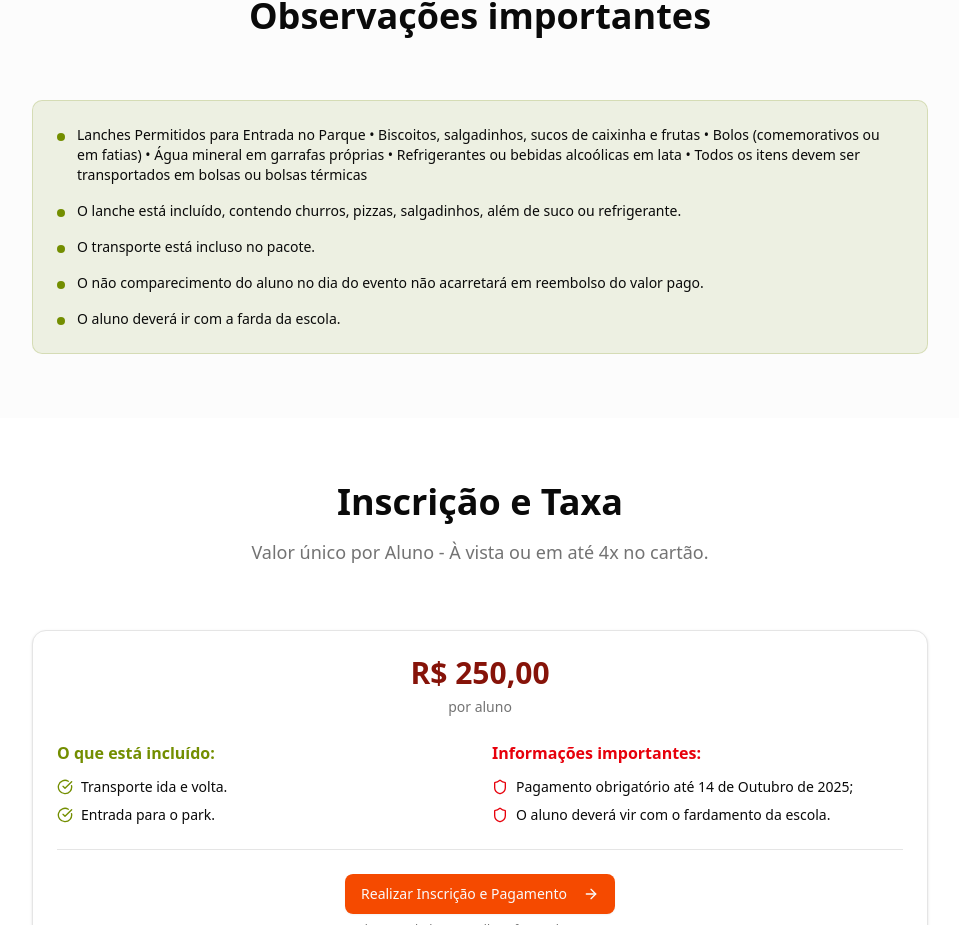
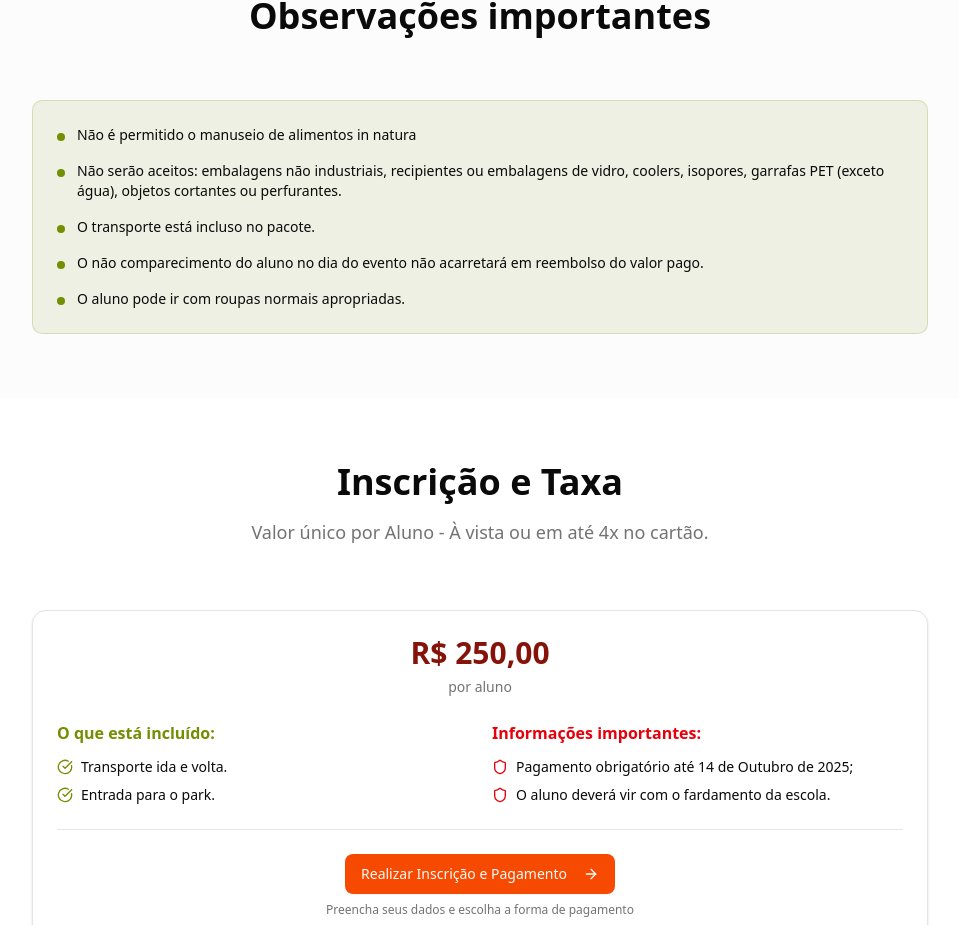
Before and after one commit to pedrologapp/amadeus-venezapark, a React (Vite) app: page / in a window 1280 px wide. Shown: the part 2398-3323 px from the top of the page, without its empty margins (160-1119 px from the left). Built offline with nearby package versions, Linux system fonts and the light colour scheme.

Commit message:
Update App.jsx

```diff
--- a/src/App.jsx
+++ b/src/App.jsx
@@ -448,12 +448,7 @@ function App() {
                 <div className="w-2 h-2 bg-accent rounded-full mt-2 flex-shrink-0"></div>
                 <div>
                   <p className="text-sm">
-                     Lanches Permitidos para Entrada no Parque
-	•	Biscoitos, salgadinhos, sucos de caixinha e frutas
-	•	Bolos (comemorativos ou em fatias)
-	•	Água mineral em garrafas próprias
-	•	Refrigerantes ou bebidas alcoólicas em lata
-	•	Todos os itens devem ser transportados em bolsas ou bolsas térmicas
+					Não é permitido o manuseio de alimentos in natura
                   </p>
                 </div>
               </div>
@@ -462,7 +457,7 @@ function App() {
                 <div className="w-2 h-2 bg-accent rounded-full mt-2 flex-shrink-0"></div>
                 <div>
                   <p className="text-sm">
-                   O lanche está incluído, contendo churros, pizzas, salgadinhos, além de suco ou refrigerante.
+                   Não serão aceitos: embalagens não industriais, recipientes ou embalagens de vidro, coolers, isopores, garrafas PET (exceto água), objetos cortantes ou perfurantes.
                   </p>
                 </div>
               </div>
@@ -488,7 +483,7 @@ function App() {
                 <div className="w-2 h-2 bg-accent rounded-full mt-2 flex-shrink-0"></div>
                 <div>
                   <p className="text-sm">
-                    O aluno deverá ir com a farda da escola.
+                    O aluno pode ir com roupas normais apropriadas.
                   </p>
                 </div>
               </div>
```
